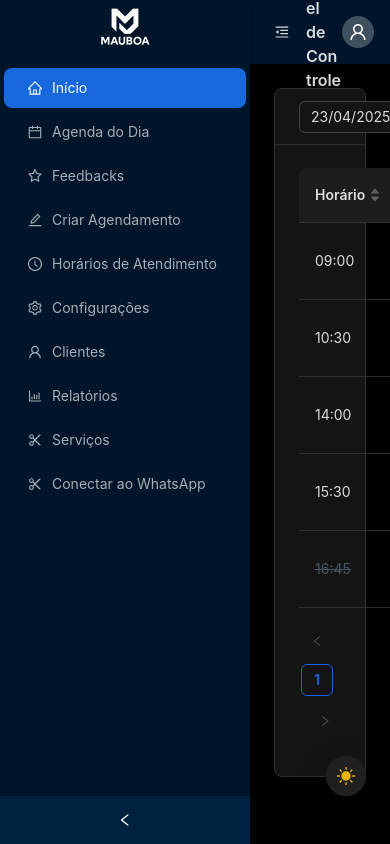
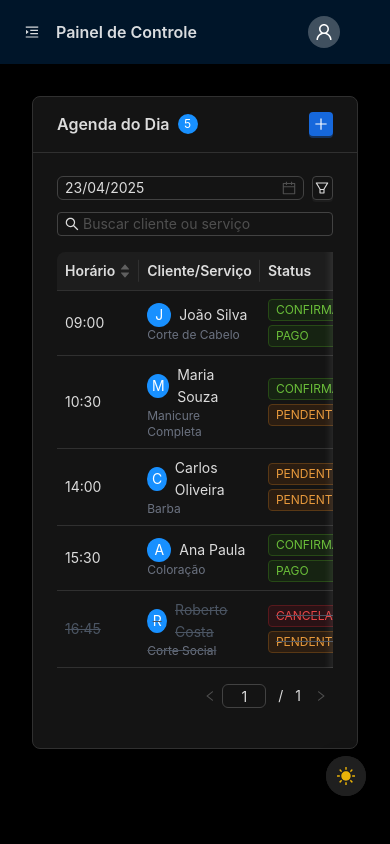
Before and after one commit to MauBoaventura/front-bot-whats-agenda, a Next.js app: page /agenda in a window 390 px wide. Built offline with nearby package versions, Linux system fonts and the light colour scheme.

Commit message:
feat: adicionar filtros, layout responsivo e melhorias na exibição da agenda

```diff
--- a/src/app/(main)/agenda/page.tsx
+++ b/src/app/(main)/agenda/page.tsx
@@ -1,11 +1,12 @@
 // app/dashboard/agenda/page.tsx
 'use client';
 
-import { Card, Table, Tag, Space, Button, Input, DatePicker, Badge, Avatar } from 'antd';
-import { SearchOutlined, PlusOutlined, FilterOutlined } from '@ant-design/icons';
+import { FilterOutlined, MoreOutlined, PlusOutlined, SearchOutlined } from '@ant-design/icons';
+import { Avatar, Badge, Button, Card, DatePicker, Drawer, Dropdown, Input, MenuProps, Space, Table, Tag } from 'antd';
 import type { ColumnsType } from 'antd/es/table';
 import dayjs from 'dayjs';
 import 'dayjs/locale/pt-br';
+import { useState } from 'react';
 
 dayjs.locale('pt-br');
 
@@ -18,7 +19,6 @@ interface AppointmentType {
   payment: 'pago' | 'pendente';
 }
 
-export default function AgendaPage() {
 // Dados mockados da agenda
 const appointments: AppointmentType[] = [
   {
@@ -63,123 +63,224 @@ export default function AgendaPage() {
   },
 ];
 
-  // Colunas da tabela
-  const columns: ColumnsType<AppointmentType> = [
+export default function AgendaPage() {
+  const [isDrawerVisible, setIsDrawerVisible] = useState(false);
+  const [searchText, setSearchText] = useState('');
+
+  // Adicione no topo do seu componente (dentro do AgendaPage)
+  const [statusFilter, setStatusFilter] = useState<string | null>(null);
+  const [paymentFilter, setPaymentFilter] = useState<string | null>(null);
+
+  // Atualize a função de filtragem
+  const filteredAppointments = appointments.filter(appt => {
+    const matchesSearch =
+      appt.client.toLowerCase().includes(searchText.toLowerCase()) ||
+      appt.service.toLowerCase().includes(searchText.toLowerCase());
+
+    const matchesStatus = !statusFilter || appt.status === statusFilter;
+    const matchesPayment = !paymentFilter || appt.payment === paymentFilter;
+
+    return matchesSearch && matchesStatus && matchesPayment;
+  });
+
+
+
+  // Colunas simplificadas para mobile
+  const mobileColumns: ColumnsType<AppointmentType> = [
     {
       title: 'Horário',
       dataIndex: 'time',
       key: 'time',
-      width: 100,
+      width: 80,
       sorter: (a, b) => a.time.localeCompare(b.time),
     },
     {
-      title: 'Cliente',
-      dataIndex: 'client',
-      key: 'client',
-      render: (text, record) => (
-        <Space>
-          <Avatar size="small" style={{ backgroundColor: '#1890ff' }}>
-            {text.charAt(0)}
+      title: 'Cliente/Serviço',
+      key: 'clientService',
+      render: (_, record) => (
+        <div className="flex flex-col">
+          <div className="flex items-center">
+            <Avatar size="small" style={{ backgroundColor: '#1890ff', marginRight: 8 }}>
+              {record.client.charAt(0)}
             </Avatar>
             <span className={record.status === 'cancelado' ? 'line-through text-gray-400' : ''}>
-            {text}
+              {record.client}
             </span>
-        </Space>
+          </div>
+          <span className="text-xs text-gray-500">{record.service}</span>
+        </div>
       ),
-    },
-
-    {
-      title: 'Serviço',
-      dataIndex: 'service',
-      key: 'service',
     },
     {
       title: 'Status',
-      dataIndex: 'status',
-      key: 'status',
-      render: (status) => {
-        let color = '';
-        switch (status) {
-          case 'confirmado':
-            color = 'green';
-            break;
-          case 'pendente':
-            color = 'orange';
-            break;
-          case 'cancelado':
-            color = 'red';
-            break;
+      key: 'statusPayment',
+      width: 100,
+      render: (_, record) => (
+        <div className="flex flex-col gap-1">
+          <Tag
+            color={
+              record.status === 'confirmado' ? 'green' :
+                record.status === 'pendente' ? 'orange' : 'red'
             }
-        return <Tag color={color}>{status.toUpperCase()}</Tag>;
-      },
-      filters: [
-        { text: 'Confirmado', value: 'confirmado' },
-        { text: 'Pendente', value: 'pendente' },
-        { text: 'Cancelado', value: 'cancelado' },
-      ],
-      onFilter: (value, record) => record.status === value,
-    },
-    {
-      title: 'Pagamento',
-      dataIndex: 'payment',
-      key: 'payment',
-      render: (payment) => (
-        <Tag color={payment === 'pago' ? 'green' : 'orange'}>
-          {payment.toUpperCase()}
+            className="text-xs"
+          >
+            {record.status.toUpperCase()}
           </Tag>
+          <Tag
+            color={record.payment === 'pago' ? 'green' : 'orange'}
+            className="text-xs"
+          >
+            {record.payment.toUpperCase()}
+          </Tag>
+        </div>
       ),
     },
     {
-      title: 'Ações',
+      title: '',
       key: 'actions',
-      render: (_, record) => (
-        <Space size="middle">
-          <Button type="link" size="small">Editar</Button>
-          <Button type="link" size="small" danger>
-            {record.status === 'cancelado' ? 'Remover' : 'Cancelar'}
-          </Button>
-        </Space>
-      ),
+      width: 40,
+      render: (_, record) => {
+        const items: MenuProps['items'] = [
+          {
+            key: '1',
+            label: 'Editar',
+          },
+          {
+            key: '2',
+            label: record.status === 'cancelado' ? 'Remover' : 'Cancelar',
+            danger: true,
           },
         ];
 
         return (
-    <div className="agenda-container">
+          <Dropdown menu={{ items }} trigger={['click']}>
+            <Button type="text" icon={<MoreOutlined />} size="small" />
+          </Dropdown>
+        );
+      },
+    },
+  ];
+
+  return (
+    <div className="agenda-container p-2">
       <Card
         title={
           <Space>
             <span>Agenda do Dia</span>
-            <Badge count={appointments.length} style={{ backgroundColor: '#1890ff' }} />
+            <Badge count={filteredAppointments.length} style={{ backgroundColor: '#1890ff' }} />
           </Space>
         }
         extra={
-          <Space>
+          <Button
+            type="primary"
+            icon={<PlusOutlined />}
+            onClick={() => setIsDrawerVisible(true)}
+            size="small"
+          />
+        }
+      >
+        <div className="flex flex-col gap-3 mb-4">
+          <div className="flex gap-2">
             <DatePicker
               defaultValue={dayjs()}
               format="DD/MM/YYYY"
-              style={{ width: 150 }}
+              style={{ width: '100%' }}
+              size="small"
             />
+            <Button
+              icon={<FilterOutlined />}
+              onClick={() => setIsDrawerVisible(true)}
+              size="small"
+            />
+          </div>
           <Input
-              placeholder="Buscar cliente"
+            placeholder="Buscar cliente ou serviço"
             prefix={<SearchOutlined />}
-              style={{ width: 200 }}
+            value={searchText}
+            onChange={(e) => setSearchText(e.target.value)}
+            size="small"
           />
-            <Button icon={<FilterOutlined />}>Filtrar</Button>
-            <Button type="primary" icon={<PlusOutlined />}>
-              Novo Agendamento
-            </Button>
-          </Space>
-        }
-      >
+        </div>
+
         <Table
-          columns={columns}
-          dataSource={appointments}
-          pagination={{ pageSize: 5 }}
+          columns={mobileColumns}
+          dataSource={filteredAppointments}
+          pagination={{ pageSize: 5, simple: true }}
           rowClassName={(record) =>
             record.status === 'cancelado' ? 'line-through text-gray-400' : ''
           }
+          scroll={{ x: true }}
+          size="small"
         />
       </Card>
+
+      <Drawer
+        title="Filtros e Ações"
+        placement="bottom"
+        open={isDrawerVisible}
+        onClose={() => setIsDrawerVisible(false)}
+        height="auto"
+      >
+        <div className="flex flex-col gap-4">
+          <Button type="primary" icon={<PlusOutlined />} block>
+            Novo Agendamento
+          </Button>
+
+          <div>
+            <h4 className="font-medium mb-2">Filtrar por Status</h4>
+            <div className="flex flex-wrap gap-2">
+              <Tag.CheckableTag
+                checked={!statusFilter}
+                onChange={() => setStatusFilter(null)}
+              >
+                Todos
+              </Tag.CheckableTag>
+              <Tag.CheckableTag
+                checked={statusFilter === 'confirmado'}
+                onChange={() => setStatusFilter('confirmado')}
+              >
+                Confirmados
+              </Tag.CheckableTag>
+              <Tag.CheckableTag
+                checked={statusFilter === 'pendente'}
+                onChange={() => setStatusFilter('pendente')}
+              >
+                Pendentes
+              </Tag.CheckableTag>
+              <Tag.CheckableTag
+                checked={statusFilter === 'cancelado'}
+                onChange={() => setStatusFilter('cancelado')}
+              >
+                Cancelados
+              </Tag.CheckableTag>
+            </div>
+          </div>
+
+          <div>
+            <h4 className="font-medium mb-2">Filtrar por Pagamento</h4>
+            <div className="flex flex-wrap gap-2">
+              <Tag.CheckableTag
+                checked={!paymentFilter}
+                onChange={() => setPaymentFilter(null)}
+              >
+                Todos
+              </Tag.CheckableTag>
+              <Tag.CheckableTag
+                checked={paymentFilter === 'pago'}
+                onChange={() => setPaymentFilter('pago')}
+              >
+                Pagos
+              </Tag.CheckableTag>
+              <Tag.CheckableTag
+                checked={paymentFilter === 'pendente'}
+                onChange={() => setPaymentFilter('pendente')}
+              >
+                Pendentes
+              </Tag.CheckableTag>
+            </div>
+          </div>
+        </div>
+      </Drawer>
     </div>
   );
 }
--- a/src/app/(main)/dashboard/page.tsx
+++ b/src/app/(main)/dashboard/page.tsx
@@ -1,21 +1,21 @@
-import { Card, Row, Col, Statistic } from 'antd';
+import { Card, Col, Row, Statistic } from 'antd';
 
 export default function DashboardPage() {
   return (
     <div>
       <h1 className="text-2xl font-bold mb-6">Bem-vindo ao Painel de Agendamentos</h1>
-      <Row gutter={16}>
-        <Col span={8}>
+      <Row gutter={16} wrap>
+        <Col xs={24} sm={8} className="mb-4">
           <Card>
             <Statistic title="Agendamentos Hoje" value={15} />
           </Card>
         </Col>
-        <Col span={8}>
+        <Col xs={24} sm={8} className="mb-4">
           <Card>
             <Statistic title="Feedbacks Recentes" value={8} />
           </Card>
         </Col>
-        <Col span={8}>
+        <Col xs={24} sm={8} className="mb-4">
           <Card>
             <Statistic title="Horários Disponíveis" value={12} />
           </Card>
--- a/src/app/(main)/layout.tsx
+++ b/src/app/(main)/layout.tsx
@@ -5,6 +5,7 @@ import {
   BarChartOutlined,
   CalendarOutlined,
   ClockCircleOutlined,
+  CloseOutlined,
   EditOutlined,
   HomeOutlined,
   MenuFoldOutlined,
@@ -14,37 +15,80 @@ import {
   StarOutlined,
   UserOutlined
 } from '@ant-design/icons';
-import { Avatar, Button, Layout, Menu, Space, Typography, type MenuProps } from 'antd';
+import { Avatar, Button, Drawer, Layout, Menu, Space, Typography, type MenuProps } from 'antd';
+import Sider from 'antd/es/layout/Sider';
 import { useTheme } from 'next-themes';
 import Image from 'next/image';
 import Link from 'next/link';
+import { useEffect, useState } from 'react';
 
-const { Header, Sider, Content } = Layout;
+const { Header, Content } = Layout;
 const { Title } = Typography;
 
 export default function DashboardLayout({ children }: { children: React.ReactNode }) {
   const { collapsedSidebar, setCollapsedSidebar } = useConfiguracao();
+  const { theme } = useTheme();
+  const [isMobile, setIsMobile] = useState(false);
+  const [mobileMenuVisible, setMobileMenuVisible] = useState(false);
 
-  const { theme } = useTheme();
+  // Verificar se é mobile
+  useEffect(() => {
+    const handleResize = () => {
+      setIsMobile(window.innerWidth < 768);
+    };
+    handleResize();
+    window.addEventListener('resize', handleResize);
+    return () => window.removeEventListener('resize', handleResize);
+  }, []);
 
   // Itens do Menu (Sidebar)
   const menuItems: MenuProps['items'] = [
-    { key: '1', icon: <HomeOutlined />, label: <Link href={`/dashboard`}>Início</Link> },
-    { key: '2', icon: <CalendarOutlined />, label: <Link href={`/agenda`}>Agenda do Dia</Link> },
-    { key: '3', icon: <StarOutlined />, label: <Link href={`/feedbacks`}>Feedbacks</Link> },
-    { key: '4', icon: <EditOutlined />, label: <Link href={`/agendamento`}>Criar Agendamento</Link> },
-    { key: '5', icon: <ClockCircleOutlined />, label: <Link href={`/horarios`}>Horários de Atendimento</Link> },
-    { key: '6', icon: <SettingOutlined />, label: <Link href={`/configuracoes`}>Configurações</Link> },
-    { key: '7', icon: <UserOutlined />, label: <Link href={`/clientes`}>Clientes</Link> },
-    { key: '8', icon: <BarChartOutlined />, label: <Link href={`/relatorios`}>Relatórios</Link> },
-    { key: '9', icon: <ScissorOutlined />, label: <Link href={`/servicos`}>Serviços</Link> },
-    { key: '10', icon: <ScissorOutlined />, label: <Link href={`/conectar`}>Conectar ao WhatsApp</Link> },
+    { key: '1', icon: <HomeOutlined />, label: <Link href={`/dashboard`} onClick={() => setMobileMenuVisible(false)}>Início</Link> },
+    { key: '2', icon: <CalendarOutlined />, label: <Link href={`/agenda`} onClick={() => setMobileMenuVisible(false)}>Agenda do Dia</Link> },
+    { key: '3', icon: <StarOutlined />, label: <Link href={`/feedbacks`} onClick={() => setMobileMenuVisible(false)}>Feedbacks</Link> },
+    { key: '4', icon: <EditOutlined />, label: <Link href={`/agendamento`} onClick={() => setMobileMenuVisible(false)}>Criar Agendamento</Link> },
+    { key: '5', icon: <ClockCircleOutlined />, label: <Link href={`/horarios`} onClick={() => setMobileMenuVisible(false)}>Horários de Atendimento</Link> },
+    { key: '6', icon: <SettingOutlined />, label: <Link href={`/configuracoes`} onClick={() => setMobileMenuVisible(false)}>Configurações</Link> },
+    { key: '7', icon: <UserOutlined />, label: <Link href={`/clientes`} onClick={() => setMobileMenuVisible(false)}>Clientes</Link> },
+    { key: '8', icon: <BarChartOutlined />, label: <Link href={`/relatorios`} onClick={() => setMobileMenuVisible(false)}>Relatórios</Link> },
+    { key: '9', icon: <ScissorOutlined />, label: <Link href={`/servicos`} onClick={() => setMobileMenuVisible(false)}>Serviços</Link> },
+    { key: '10', icon: <ScissorOutlined />, label: <Link href={`/conectar`} onClick={() => setMobileMenuVisible(false)}>Conectar ao WhatsApp</Link> },
   ];
 
+  return (
+    <Layout className="min-h-screen">
+      {/* Header fixo */}
+      <Header
+        className={`fixed top-0 z-[100] flex h-16 w-full items-center justify-between shadow-md transition-all duration-300 !pl-4 ${
+          theme === 'dark' ? 'bg-[#001529]' : 'bg-white'
+        } ${!isMobile && !collapsedSidebar ? 'ml-[250px]' : !isMobile ? 'ml-[80px]' : 'ml-0'} px-4`}
+      >
+        <Space className='flex items-center'>
+          {isMobile ? (
+            <Button
+              type="text"
+              icon={mobileMenuVisible ? <CloseOutlined /> : <MenuUnfoldOutlined />}
+              onClick={() => setMobileMenuVisible(!mobileMenuVisible)}
+            />
+          ) : (
+            <Button
+              type="text"
+              icon={collapsedSidebar ? <MenuUnfoldOutlined /> : <MenuFoldOutlined />}
+              onClick={() => setCollapsedSidebar(!collapsedSidebar)}
+            />
+          )}
+          <Title level={5} className="!m-0 text-blue-100">
+            Painel de Controle
+          </Title>
+        </Space>
+        <div className="flex items-center">
+          <Avatar icon={<UserOutlined />} />
+          <ThemeToggle />
+        </div>
+      </Header>
 
-  return (
-    <Layout hasSider className="min-h-screen">
-      {/* Sidebar (fixa e ocupando 100% da altura) */}
+      {/* Sidebar para desktop */}
+      {!isMobile && (
         <Sider
           collapsible
           collapsed={collapsedSidebar}
@@ -79,51 +123,49 @@ export default function DashboardLayout({ children }: { children: React.ReactNod
             className="border-r-0"
           />
         </Sider>
+      )}
 
-      <Layout
-        style={{
-          marginLeft: collapsedSidebar ? 80 : 250,
-          minHeight: '100vh',
-        }}
+      {/* Drawer para mobile */}
+      {isMobile && (
+        <Drawer
+          placement="left"
+          closable={false}
+          onClose={() => setMobileMenuVisible(false)}
+          open={mobileMenuVisible}
+          styles={{ body: { padding: 0, backgroundColor: 'var(--white)' }, }}
+          width={250}
+          className='bg-white dark:bg-[#001529] text-black dark:text-white'
         >
-        <Header
-          style={{
-            padding: '0 16px',
-            display: 'flex',
-            alignItems: 'center',
-            justifyContent: 'space-between',
-            boxShadow: '0 1px 4px rgba(0, 0, 0, 0.1)',
-            backgroundColor: theme === 'dark' ? '#001529' : '#fff',
-          }}
-        >
-          <Space className='flex items-center'>
-            <Button
-              className=' text-blue-100'
-              type="text"
-              icon={collapsedSidebar ? <MenuUnfoldOutlined /> : <MenuFoldOutlined />}
-              onClick={() => setCollapsedSidebar(!collapsedSidebar)}
+          <div className="p-4 flex items-center justify-center h-16 border-b">
+            <Image
+              src={theme === 'dark' ? '/assets/logo-dark-mauboa.png' : '/assets/logo-mauboa.png'}
+              alt="Logo"
+              width={64}
+              height={64}
             />
-            <Title level={5} className="!m-0 text-blue-100">
-              Painel de Controle
-            </Title>
-          </Space><div className="flex items-center">
-            <Avatar icon={<UserOutlined />} />
-            <ThemeToggle />
           </div>
-        </Header>
+          <Menu
+            mode="inline"
+            defaultSelectedKeys={['1']}
+            items={menuItems}
+            theme={theme === 'dark' ? 'dark' : 'light'}
+            className="border-r-0"
+          />
+        </Drawer>
+      )}
 
-        {/* Content (ocupando toda a área disponível) */}
+      {/* Content */}
       <Content
         style={{
           padding: '24px',
-            height: 'calc(100vh - 64px)', // 64px = altura do Header
+          marginTop: '64px', // Compensa o header fixo
+          marginLeft: !isMobile && !collapsedSidebar ? '250px' : !isMobile ? '80px' : '0',
+          minHeight: 'calc(100vh - 64px)',
           overflow: 'auto',
-
         }}
       >
         {children}
       </Content>
     </Layout>
-    </Layout>
   );
 }
```
Lines whose indentation alone changed are shown as unchanged.
